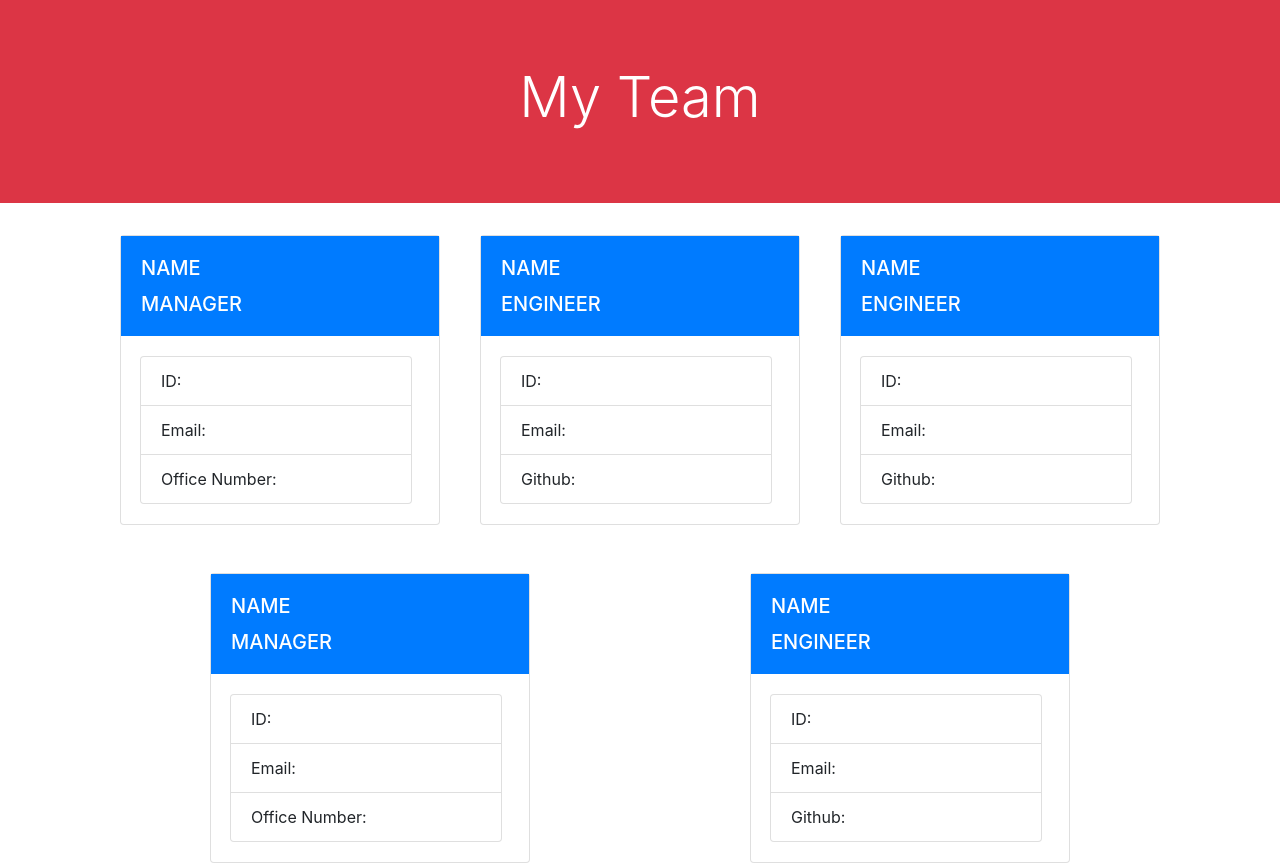
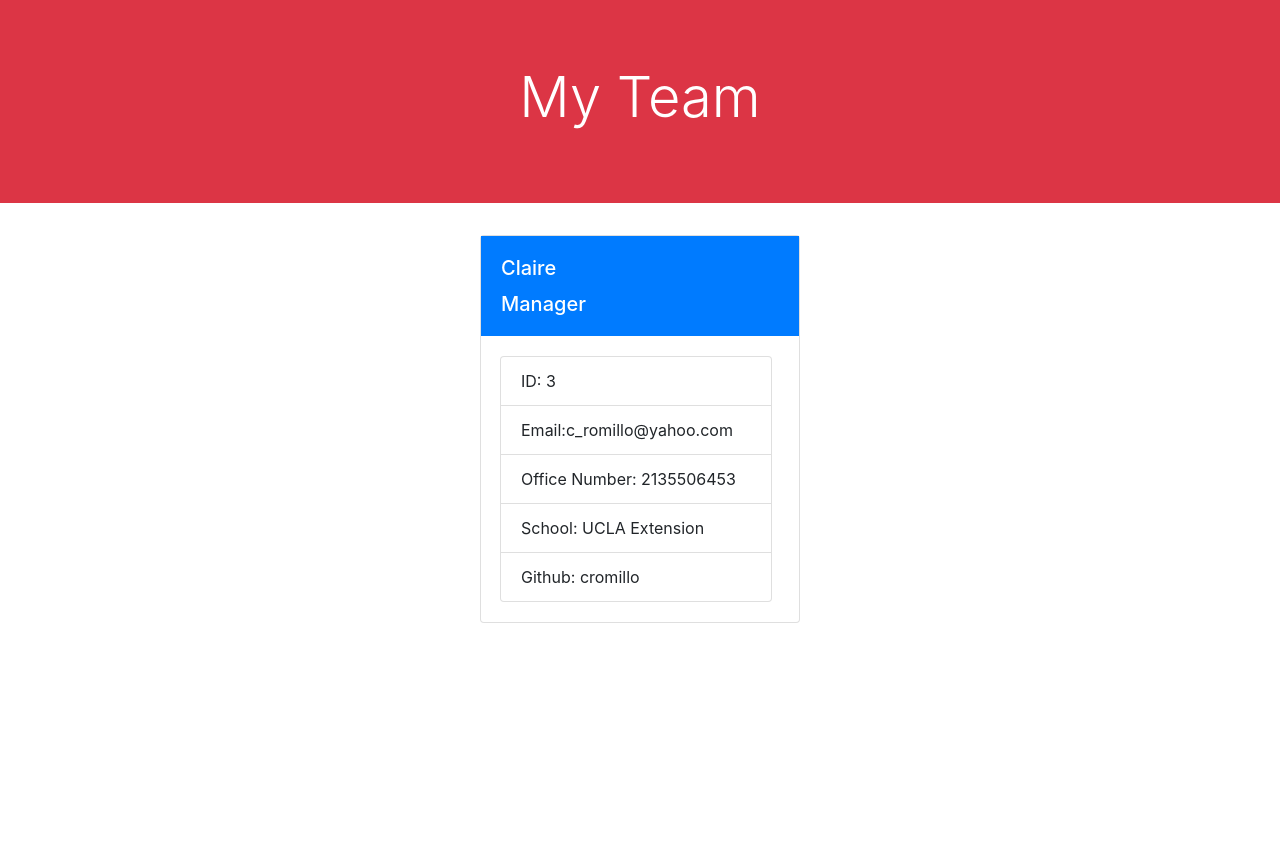
Before and after one commit to cromillo/Employee-Summary-, a website: page Develop/team.html in a window 1280 px wide. After the commit the page ends 800 px from the top, so only its background shows below. Drawn offline with nearby package versions, Linux system fonts and the light colour scheme.

Commit message:
updated homework

```diff
--- a/Develop/lib/Manager.js
+++ b/Develop/lib/Manager.js
@@ -8,7 +8,7 @@ class Manager extends Employee{
     getRole () {
         return "Manager"
     }
-    getSchool () {
+    getOfficeNumber () {
         return this.officeNumber
     }
 }
--- a/Develop/team.html
+++ b/Develop/team.html
@@ -20,93 +20,23 @@
           <!--MANAGER CARD-->
           <div class="card mx-auto" style="width: 20rem;">
             <div class="card-body bg-primary text-white">
-              <h5 class="card-title">NAME</h5>
-              <h5 class="card-text">MANAGER</h5>
+              <h5 class="card-title">Claire</h5>
+              <h5 class="card-text">Manager</h5>
             </div>
             <div class="container">
               <div class="card-body pl-1">
             <ul class="list-group " style="width: 17rem;">
-              <li class="list-group-item">ID:</li>
-              <li class="list-group-item">Email:</li>
-              <li class="list-group-item">Office Number:</li>
+              <li class="list-group-item">ID: 3</li>
+              <li class="list-group-item">Email:c_romillo@yahoo.com</li>
+              <li class="list-group-item">Office Number: 2135506453</li>
+              <li class="list-group-item">School: UCLA Extension</li>
+              <li class="list-group-item">Github: cromillo</li>
             </ul>
           </div>
             </div>
           </div>
 
 
-           <!--ENGINEER CARD-->
-           <div class="card mx-auto" style="width: 20rem;">
-              <div class="card-body bg-primary text-white">
-                <h5 class="card-title">NAME</h5>
-                <h5 class="card-text">ENGINEER</h5>
-              </div>
-              <div class="container">
-                <div class="card-body pl-1">
-              <ul class="list-group " style="width: 17rem;">
-                <li class="list-group-item">ID:</li>
-                <li class="list-group-item">Email:</li>
-                <li class="list-group-item">Github:</li>
-              </ul>
-            </div>
-              </div>
-            </div>
-
-         <!--ENGINEER CARD-->
-         <div class="card mx-auto" style="width: 20rem;">
-            <div class="card-body bg-primary text-white">
-              <h5 class="card-title">NAME</h5>
-              <h5 class="card-text">ENGINEER</h5>
-            </div>
-            <div class="container">
-              <div class="card-body pl-1">
-            <ul class="list-group " style="width: 17rem;">
-              <li class="list-group-item">ID:</li>
-              <li class="list-group-item">Email:</li>
-              <li class="list-group-item">Github:</li>
-            </ul>
-          </div>
-            </div>
-          </div>
-   </div>
-   <div class="row col-md-12 mx-auto">
-
-      <!--MANAGER CARD-->
-      <div class="card mt-5 mx-auto" style="width: 20rem;">
-        <div class="card-body bg-primary text-white">
-          <h5 class="card-title">NAME</h5>
-          <h5 class="card-text">MANAGER</h5>
-        </div>
-        <div class="container">
-          <div class="card-body pl-1">
-        <ul class="list-group " style="width: 17rem;">
-          <li class="list-group-item">ID:</li>
-          <li class="list-group-item">Email:</li>
-          <li class="list-group-item">Office Number:</li>
-        </ul>
-      </div>
-        </div>
-      </div>
-
-
-       <!--ENGINEER CARD-->
-       <div class="card mt-5 mx-auto" style="width: 20rem;">
-          <div class="card-body bg-primary text-white">
-            <h5 class="card-title">NAME</h5>
-            <h5 class="card-text">ENGINEER</h5>
-          </div>
-          <div class="container">
-            <div class="card-body pl-1">
-          <ul class="list-group " style="width: 17rem;">
-            <li class="list-group-item">ID:</li>
-            <li class="list-group-item">Email:</li>
-            <li class="list-group-item">Github:</li>
-          </ul>
-        </div>
-          </div>
-        </div>
-    </div>
-
       </div>
     </div>
   </body>
```
Also changed, not shown: Develop/app.js (+12 -83 lines).
